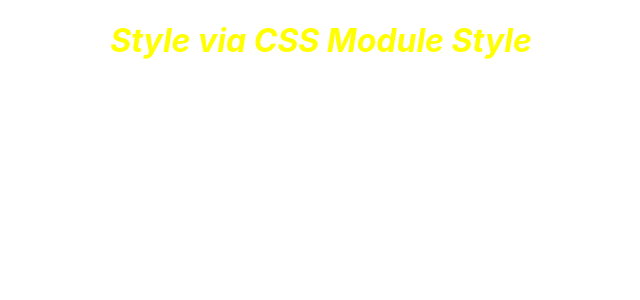
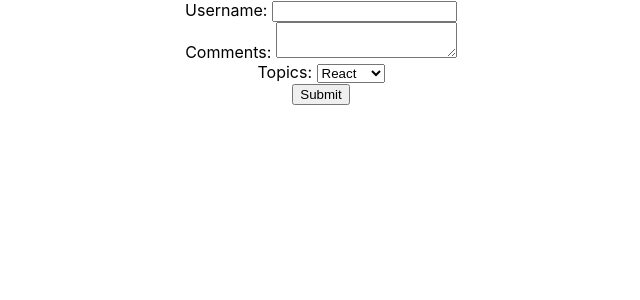
Before and after one commit to Adeena-Faizzad/react-tutorial-for-afghans, a React (Create React App) app: page / in a window 1280 px wide. Shown: the top 300 px of the page, without its empty margins (319-959 px from the left). Built offline with nearby package versions, Linux system fonts and the light colour scheme.

Commit message:
Form Handling

```diff
--- a/src/App.js
+++ b/src/App.js
@@ -9,6 +9,7 @@ import ListRendering from './Components/ListRendering';
 import Stylesheet from './Components/Stylesheet';
 import InlineStyle from './Components/InlineStyle';
 import ModuleStyle from './Components/ModuleStyle';
+import FormHandling from './Components/FormHandling';
 
 function App() {
   return (
@@ -25,7 +26,8 @@ function App() {
       {/* <ListRendering /> */}
       {/* <Stylesheet /> */}
       {/* <InlineStyle /> */}
-      <ModuleStyle />
+      {/* <ModuleStyle /> */}
+      <FormHandling />
     </div>
   );
 }
--- /dev/null
+++ b/src/Components/FormHandling.js
@@ -0,0 +1,50 @@
+import React, {useState} from 'react'
+
+function FormHandling() {
+    const [userName, setUsername] = useState('')
+    const [comment, setComment] = useState('')
+    const [topic, setTopic] = useState('React')
+
+    const userNameChangeHandler = (event) => {
+        setUsername(event.target.value)
+    }
+
+    const commentChangeHandler = (event) => {
+        setComment(event.target.value)
+    }
+
+    const topicChangeHandler = (event) => {
+        setTopic(event.target.value)
+    }
+
+    const submitHandler = (event) => {
+        alert(`${userName} ${comment} ${topic}`)
+        event.preventDefault()
+    }
+
+  return (
+    <form onSubmit={submitHandler}>
+        <div>
+            <label>Username: </label>
+            <input type="text" value={userName} onChange={userNameChangeHandler} />
+        </div>
+        <div>
+            <label>Comments: </label>
+            <textarea value={comment} onChange={commentChangeHandler}></textarea>
+        </div>
+        <div>
+            <label>Topics: </label>
+            <select value={topic} onChange={topicChangeHandler}>
+                <option value="react">React</option>
+                <option value="vue">Vue</option>
+                <option value="anguler">Anguler</option>
+            </select>
+        </div>
+        <div>
+            <button type='submit'>Submit</button>
+        </div>
+    </form>
+  )
+}
+
+export default FormHandling
```
